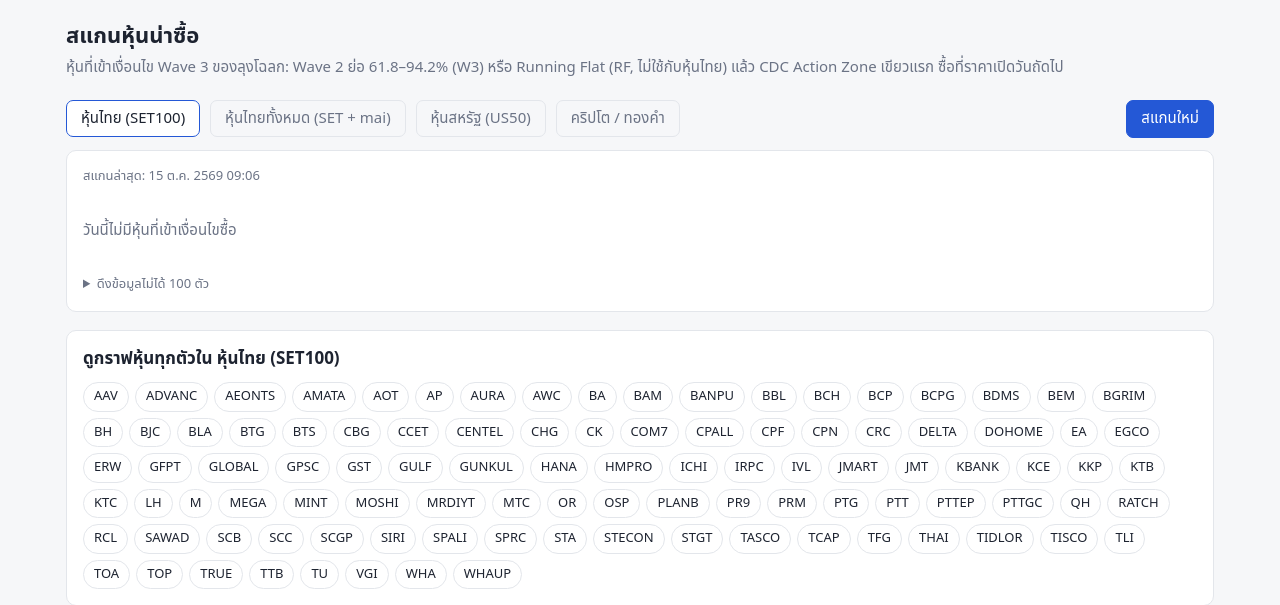
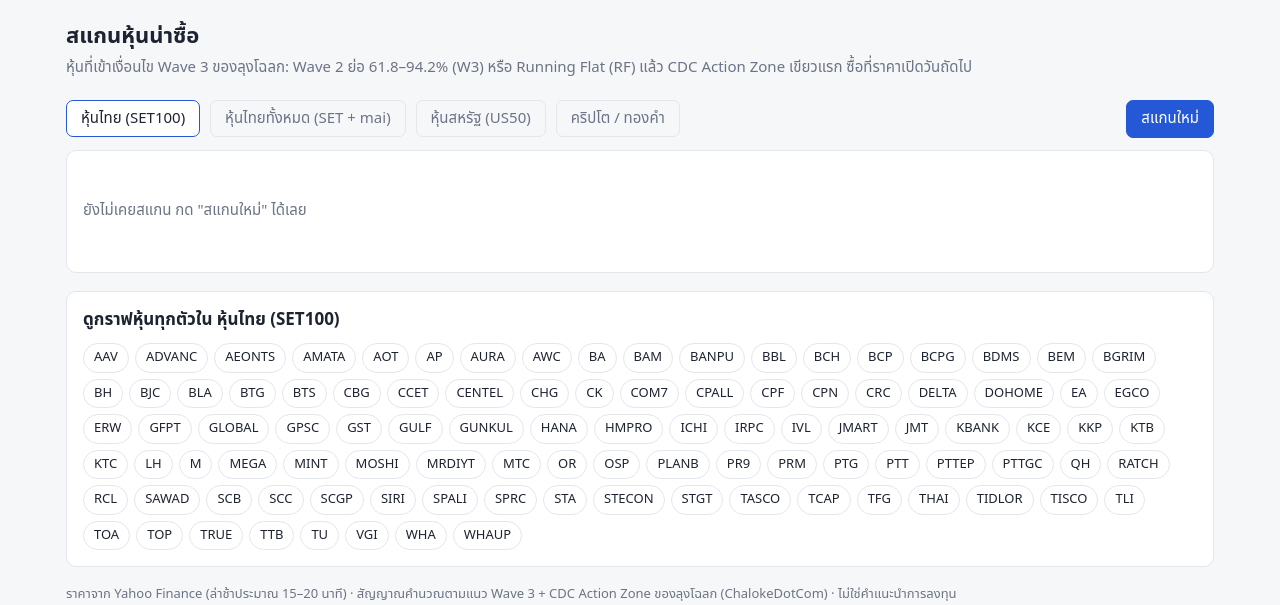
Before and after one commit to orange24/tradepro, a Flask app: page /scan in a window 1280 px wide. Shown: the part 66-671 px from the top of the page. Run offline with Flask 3, Linux system fonts and the light colour scheme; data comes from the database, SQL or seed files in the repository; data that the repository does not hold is empty.

Commit message:
Scan page: RF now used for Thai stocks too
Co-Authored-By: Claude Opus 5.5 (1M context) <noreply@anthropic.com>

```diff
--- a/tradepro/web/templates/scan.html
+++ b/tradepro/web/templates/scan.html
@@ -3,7 +3,7 @@
 {% block head %}{% if running %}<meta http-equiv="refresh" content="10">{% endif %}{% endblock %}
 {% block body %}
 <h1>สแกนหุ้นน่าซื้อ</h1>
-<p class="sub">หุ้นที่เข้าเงื่อนไข Wave 3 ของลุงโฉลก: Wave 2 ย่อ 61.8–94.2% (W3) หรือ Running Flat (RF, ไม่ใช้กับหุ้นไทย) แล้ว CDC Action Zone เขียวแรก ซื้อที่ราคาเปิดวันถัดไป</p>
+<p class="sub">หุ้นที่เข้าเงื่อนไข Wave 3 ของลุงโฉลก: Wave 2 ย่อ 61.8–94.2% (W3) หรือ Running Flat (RF) แล้ว CDC Action Zone เขียวแรก ซื้อที่ราคาเปิดวันถัดไป</p>
 <div class="card-head">
   <div class="tabs">
     {% for sid, (m, wl, label) in scans.items() %}
```
